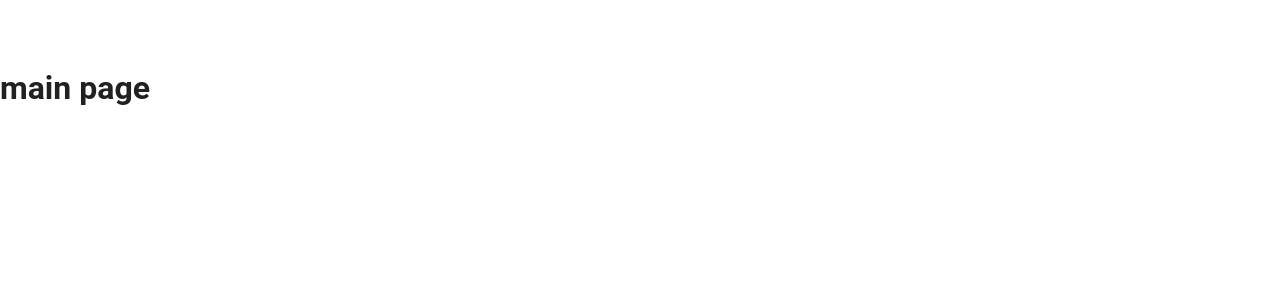
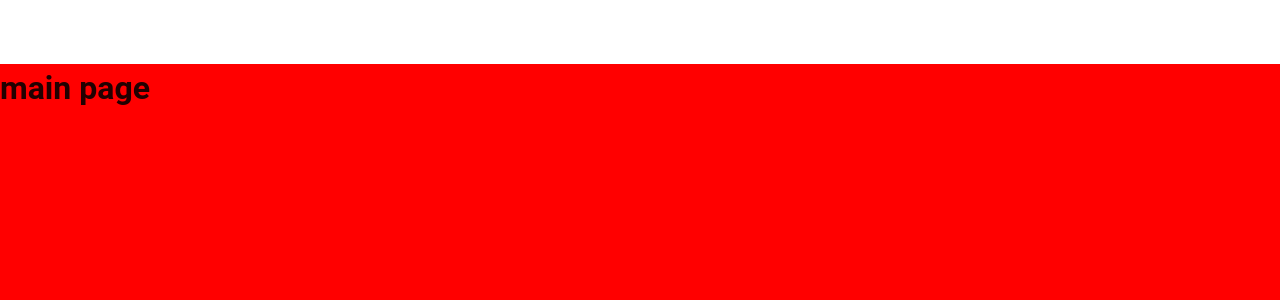
Before and after one commit to guswns2/NuxtTemplate, a Nuxt app: page /main in a window 1280 px wide. Shown: the top 300 px of the page. Built offline with nearby package versions, Linux system fonts and the light colour scheme.

Commit message:
NuxtPage 레이아웃 설정, 스크롤바 설정

```diff
--- a/app.vue
+++ b/app.vue
@@ -23,10 +23,21 @@ onMounted(() => {
     <v-app>
       <NuxtLoadingIndicator />
       <NuxtLayout :name="data.layout">
-        <NuxtPage :style="data.layout.value === 'main' ? 'margin-top: 64px;' : ''" />
+        <NuxtPage class="nuxt-page" :style="[data.layout.value === 'main' ? 'margin-top: 64px;' : '']" />
       </NuxtLayout>
     </v-app>
   </div>
 </template>
 
-<style lang="scss"></style>
+<style lang="scss">
+html,
+body {
+  overflow: hidden;
+}
+
+.nuxt-page {
+  background-color: red;
+  flex: 1 0 200px;
+  overflow-y: auto;
+}
+</style>
--- a/layouts/main.vue
+++ b/layouts/main.vue
@@ -43,6 +43,7 @@ const func = {
       </v-menu>
     </v-btn>
   </v-app-bar>
+
   <slot />
 </template>
 
--- a/package.json
+++ b/package.json
@@ -16,6 +16,7 @@
     "vuetify-nuxt-module": "^0.18.6"
   },
   "devDependencies": {
-    "@types/node": "^22.15.3"
+    "@types/node": "^22.15.3",
+    "sass-embedded": "^1.88.0"
   }
 }
--- a/pages/main/index.vue
+++ b/pages/main/index.vue
@@ -3,6 +3,7 @@
 <template>
   <div>
     <h1>main page</h1>
+    <!-- <div style="height: 200px; background-color: blue">main div</div> -->
   </div>
 </template>
 
```
Also changed, not shown: utils/utils.ts (+7 -2 lines), 1 other file (tests, documents, lock files or other folders).
